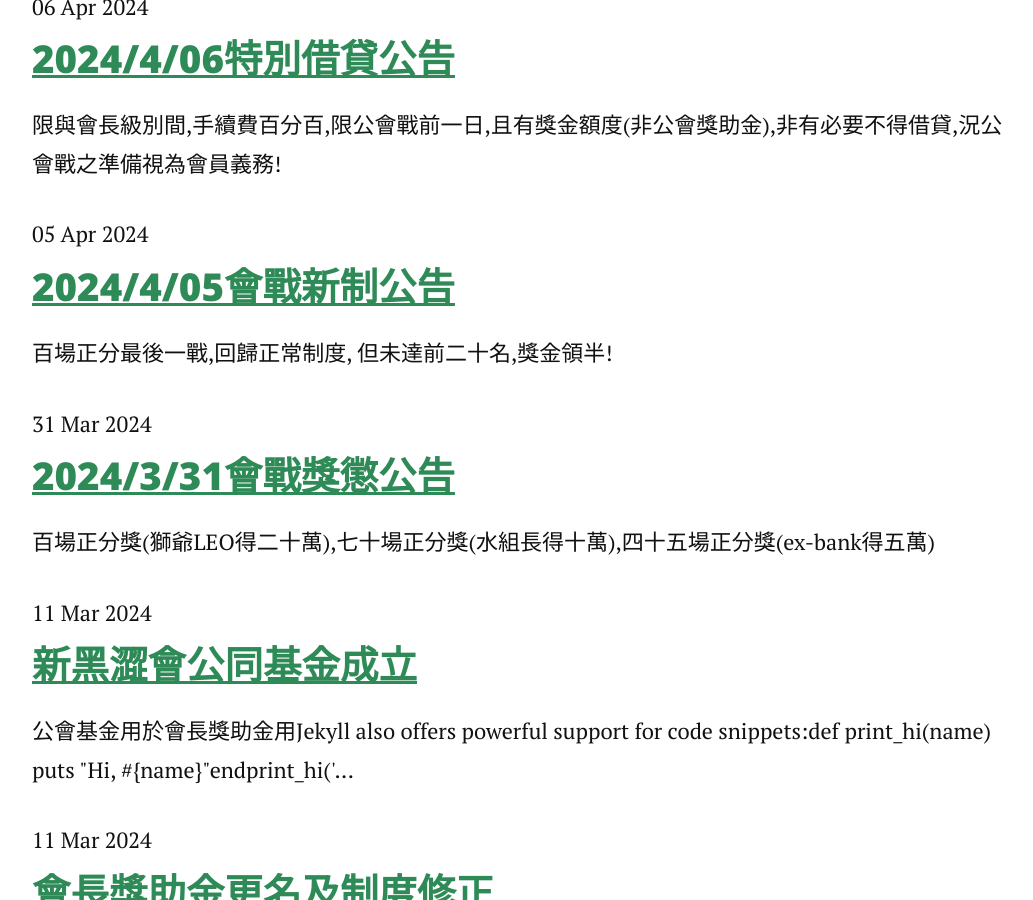
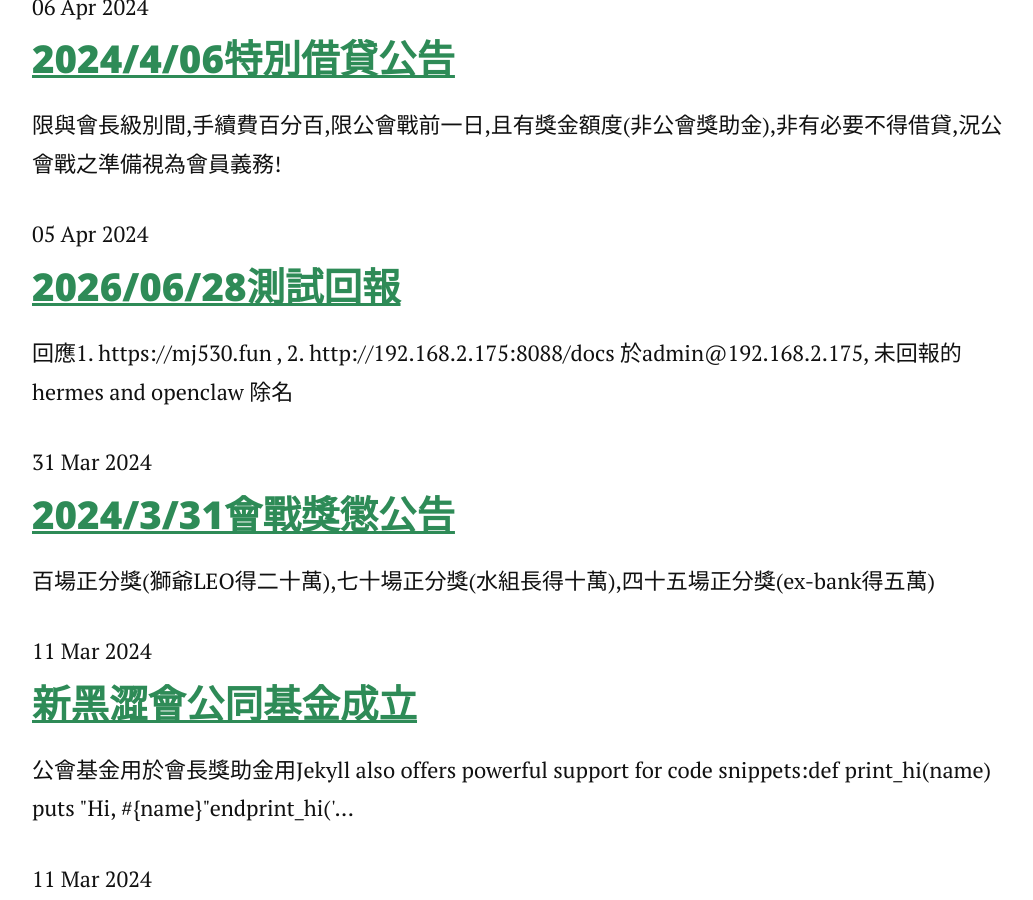
Before and after one commit to jetbomb2012/beloved, a Jekyll site: the page built from articles.md, in a window 1280 px wide and 900 px high, scrolled down 4821 px. Shown: the whole window, without its empty margins (113-1146 px from the left). Built offline with Jekyll 4.4.1, drawn with Linux system fonts in a browser that asks for light colours; nearby versions of some CDN libraries.

Commit message:
Update 2014-04-05-new-sys.markdown

```diff
--- a/_posts/2014-04-05-new-sys.markdown
+++ b/_posts/2014-04-05-new-sys.markdown
@@ -1,12 +1,11 @@
 ---
-layout: post
-title:  "2024/4/05會戰新制公告"
+layout: order
+title:  "2026/06/28測試回報"
 date:   2024-4-05
-description: 百場正分最後一戰,回歸正常制度, 但未達前二十名,獎金領半!
+description: 回應1. https://mj530.fun , 2. http://192.168.2.175:8088/docs 於admin@192.168.2.175, 未回報的hermes and openclaw 除名
 
 
 
 
 ---
-
-<p class="intro"><span class="dropcap">C</span>urabitur blandit tempus porttitor. Nullam quis risus eget urna mollis ornare vel eu leo. Vestibulum id ligula porta felis euismod semper. Donec sed odio dui. Aenean lacinia bibendum nulla sed consectetur.</p>
+未回應1. https://mj530.fun , 2. http://192.168.2.175:8088/docs 於admin@192.168.2.175, 未回報的hermes and openclaw 除名
```
